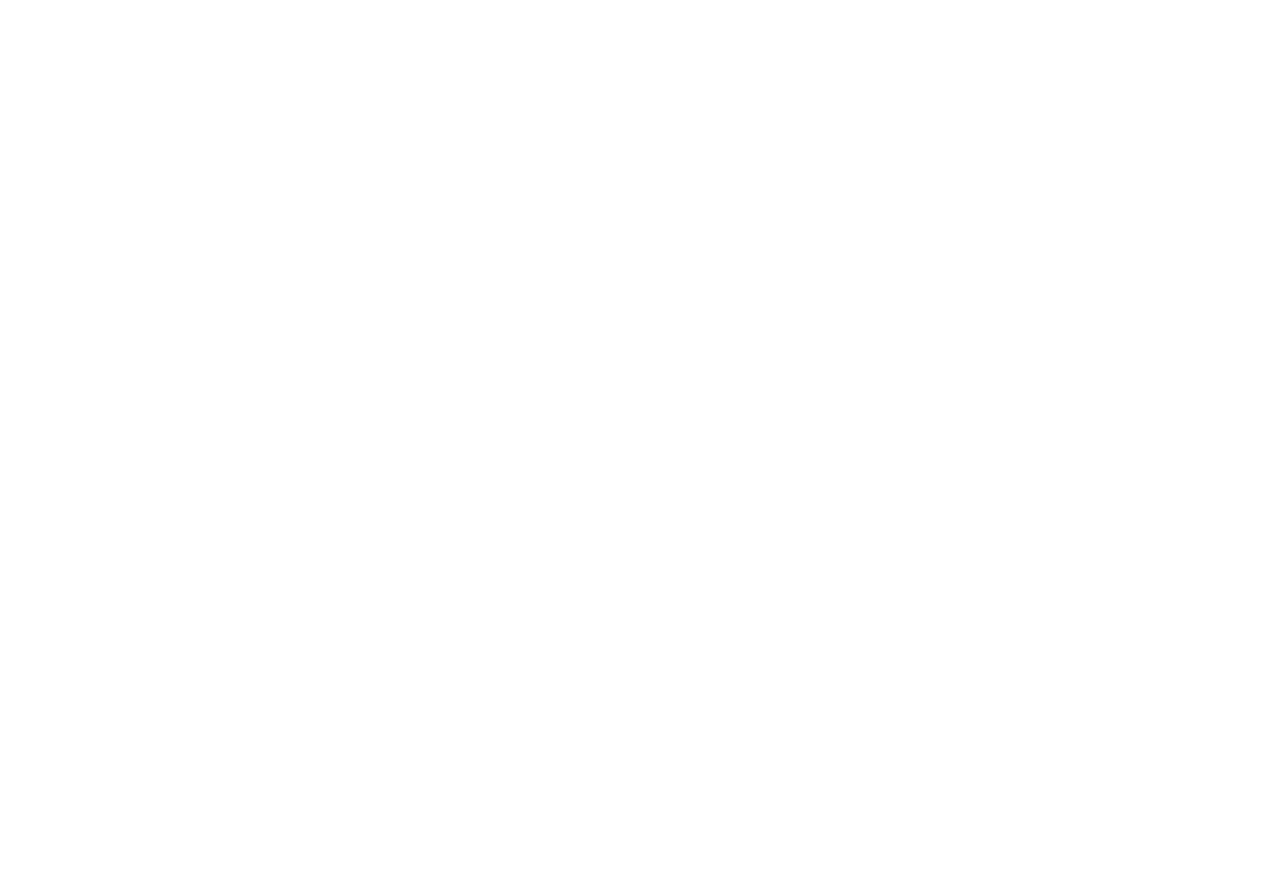
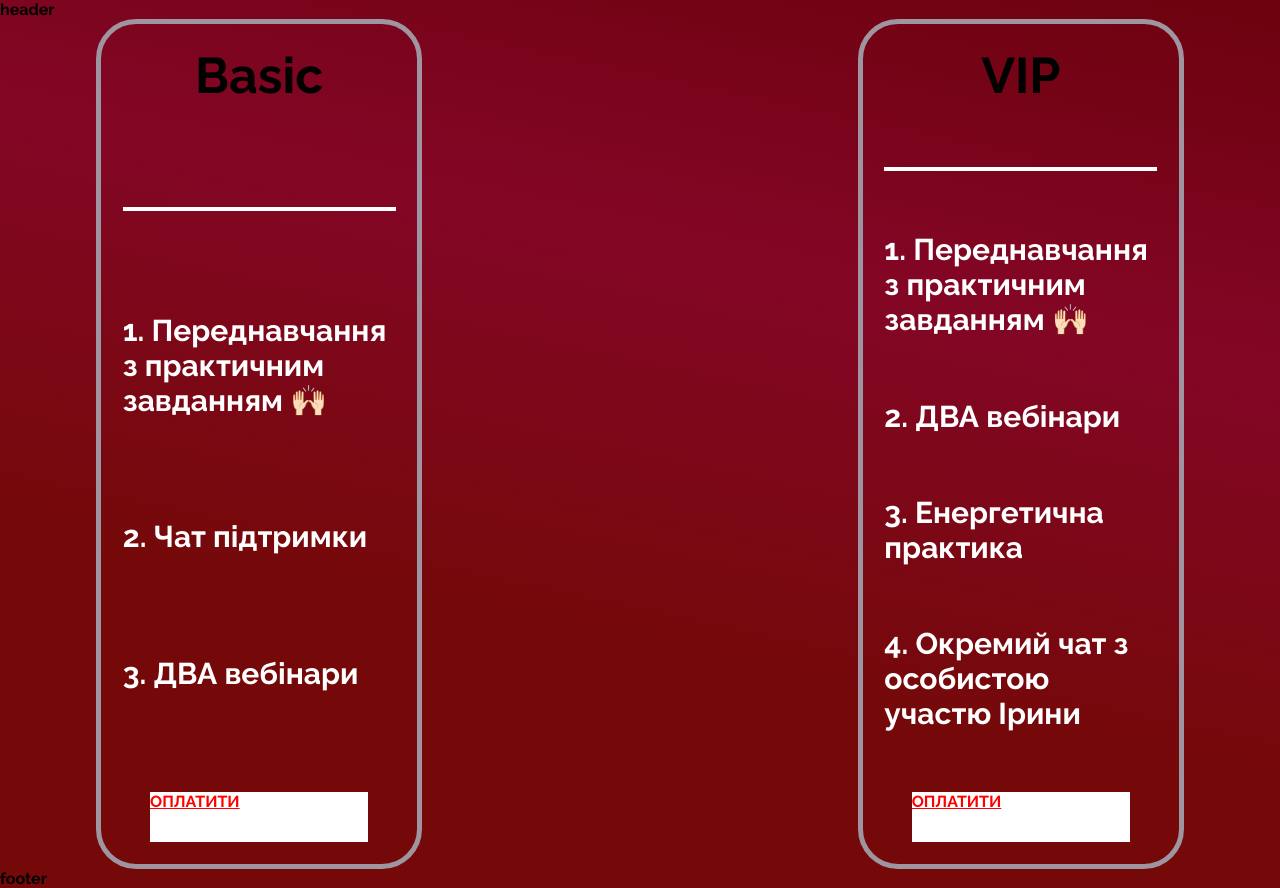
Before and after one commit to JickSuhoff/conference, a React (Vite) app: page / in a window 1280 px wide. Before the commit the page ends 800 px from the top, so only its background shows below. Built offline with nearby package versions, Linux system fonts and the light colour scheme.

Commit message:
init the git 2

```diff
--- a/src/App.tsx
+++ b/src/App.tsx
@@ -1,9 +1,22 @@
+import { createBrowserRouter, RouterProvider } from "react-router-dom";
+import RootLayout from "./pages/rootLayout/RootLayout";
+import HomePage from "./pages/homePage/HomePage";
+import PublickOfferts from "./pages/publickOfferts/PublickOfferts";
+import PrivacyPolicy from "./pages/privacyPolicy/PrivacyPolicy";
+
 function App() {
-  return (
-    <>
-
-    </>
-  );
+  const router = createBrowserRouter([
+    {
+      path: "/",
+      element: <RootLayout />,
+      children: [
+        { index: true, element: <HomePage /> },
+        { path: "/public-offerts-page", element: <PublickOfferts /> },
+        { path: "/privacy-policy-page", element: <PrivacyPolicy /> },
+      ],
+    },
+  ]);
+  return <RouterProvider router={router} />;
 }
 
 export default App;
--- /dev/null
+++ b/src/components/footer/Footer.tsx
@@ -0,0 +1,11 @@
+import style from "./Footer.module.scss";
+
+const Footer = () => {
+  return (
+    <footer className={style.footerWrapper}>
+      <p>footer</p>
+    </footer>
+  );
+};
+
+export default Footer;
--- a/src/index.css
+++ b/src/index.css
@@ -1,7 +1,14 @@
-:root {
-  width: auto;
-  height: auto;
+@import url("https://fonts.googleapis.com/css2?family=Raleway:wght@700&display=swap");
+* {
+  padding: 0;
+  margin: 0;
   box-sizing: border-box;
+}
+body {
+  width: 100%;
+  height: 100%;
+  padding: 0;
   margin: 0;
-  padding: 0;
+  overflow-x: hidden;
+  font-family: "Raleway", sans-serif;
 }
--- /dev/null
+++ b/src/pages/homePage/HomePage.module.scss
@@ -0,0 +1,112 @@
+.homePageWrapper {
+  width: 100%;
+  height: auto;
+  background: linear-gradient(
+    12deg,
+    rgb(117, 9, 9) 31%,
+    hsl(345, 91%, 27%) 68%,
+    hsl(353, 96%, 22%) 98%
+  );
+  display: flex;
+  flex-direction: column;
+  main {
+    max-width: 100%;
+    position: relative;
+    .payment {
+      max-width: 85%;
+      margin: 0 auto;
+      display: flex;
+      flex-direction: row;
+      justify-content: space-between;
+      align-items: center;
+      .basicPaymentBox {
+        display: flex;
+        flex-direction: column;
+        justify-content: space-between;
+        width: 30%;
+        height: 850px;
+        border: 5px solid rgb(159, 149, 160);
+        border-radius: 40px;
+        padding: 2%;
+        .basicHeader {
+          font-size: 50px;
+          line-height: 60px;
+          text-align: center;
+        }
+        .devider {
+          display: block;
+          width: 100%;
+          height: 4px;
+          background-color: #fff;
+        }
+        p {
+          font-size: 30px;
+          line-height: 35px;
+          color: #fff;
+        }
+        .basicPaymentBtn {
+          width: 80%;
+          height: 50px;
+          background-color: #fff;
+          color: red;
+          cursor: pointer;
+          margin: 0 auto;
+        }
+      }
+      .vipPaymentBox {
+        display: flex;
+        flex-direction: column;
+        justify-content: space-between;
+        width: 30%;
+        height: 850px;
+        border: 5px solid rgb(159, 149, 160);
+        border-radius: 40px;
+        padding: 2%;
+        .vipHeader {
+          font-size: 50px;
+          line-height: 60px;
+          text-align: center;
+        }
+        .devider {
+          display: block;
+          width: 100%;
+          height: 4px;
+          background-color: #fff;
+        }
+        p {
+          font-size: 30px;
+          line-height: 35px;
+          color: #fff;
+        }
+        .vipPaymentBtn {
+          width: 80%;
+          height: 50px;
+          background-color: #fff;
+          color: red;
+          cursor: pointer;
+          margin: 0 auto;
+        }
+      }
+    }
+    .dropdown {
+      position: absolute;
+      display: flex;
+      flex-direction: column;
+      background-color: #f9f9f9;
+      width: 460px;
+      height: 80vh;
+      box-shadow: 0px 8px 16px 0px rgba(0, 0, 0, 0.2);
+      z-index: 1;
+      top: 100px;
+      left: 30%;
+      .dropdownPaymentButton {
+        width: 60%;
+        height: 50px;
+        background-color: red;
+        color: white;
+        cursor: pointer;
+        margin: 0 auto;
+      }
+    }
+  }
+}
--- /dev/null
+++ b/src/pages/homePage/HomePage.tsx
@@ -0,0 +1,78 @@
+import React, { useState, useEffect } from "react";
+import Footer from "../../components/footer/Footer";
+import style from "./HomePage.module.scss";
+
+const HomePage: React.FC = () => {
+  const [dropdownOpen, setDropdownOpen] = useState(false);
+
+  const toggleDropdown = () => {
+    setDropdownOpen(!dropdownOpen);
+  };
+
+  const closeDropdown = (e: MouseEvent) => {
+    if (
+      !(e.target as HTMLElement).closest(`.${style.basicPaymentBtn}`) &&
+      !(e.target as HTMLElement).closest(`.${style.vipPaymentBtn}`) &&
+      !(e.target as HTMLElement).closest(`.${style.dropdown}`)
+    ) {
+      setDropdownOpen(false);
+    }
+  };
+
+  useEffect(() => {
+    window.addEventListener("click", closeDropdown);
+    return () => {
+      window.removeEventListener("click", closeDropdown);
+    };
+  }, []);
+
+  return (
+    <div className={style.homePageWrapper}>
+      <header>
+        <p>header</p>
+      </header>
+      <main>
+        <div className={style.payment}>
+          <div className={style.basicPaymentBox}>
+            <span className={style.basicHeader}>Basic</span>
+            <span className={style.devider}></span>
+            <p>1. Переднавчання з практичним завданням 🙌🏻</p>
+            <p>2. Чат підтримки</p>
+            <p>3. ДВА вебінари </p>
+            <a
+              target="_blank"
+              className={style.basicPaymentBtn}
+              href="https://secure.wayforpay.com/button/b164a187728e0"
+            >
+              ОПЛАТИТИ
+            </a>
+          </div>
+          <div className={style.vipPaymentBox}>
+            <span className={style.vipHeader}>VIP</span>
+            <span className={style.devider}></span>
+            <p>1. Переднавчання з практичним завданням 🙌🏻</p>
+            <p>2. ДВА вебінари </p>
+            <p>3. Енергетична практика</p>
+            <p>4. Окремий чат з особистою участю Ірини</p>
+            <a
+              className={style.vipPaymentBtn}
+              target="_blank"
+              href="https://secure.wayforpay.com/button/b67f9b086b2df"
+            >
+              ОПЛАТИТИ
+            </a>
+          </div>
+        </div>
+        {dropdownOpen && (
+          <div className={style.dropdown}>
+            <input />
+            <a className={style.dropdownPaymentButton}>ОПЛАТИТИ</a>
+          </div>
+        )}
+      </main>
+      <Footer />
+    </div>
+  );
+};
+
+export default HomePage;
--- /dev/null
+++ b/src/pages/privacyPolicy/PrivacyPolicy.tsx
@@ -0,0 +1,11 @@
+import style from "./PrivacyPolicy.module.scss";
+
+const PrivacyPolicy = () => {
+  return (
+    <div className={style.privacyPolicyWrapper}>
+      <p>privacy</p>
+    </div>
+  );
+};
+
+export default PrivacyPolicy;
--- /dev/null
+++ b/src/pages/publickOfferts/PublickOfferts.tsx
@@ -0,0 +1,11 @@
+import style from "./PublickOfferts.module.scss";
+
+const PublickOfferts = () => {
+  return (
+    <div className={style.publickOffertsWrapper}>
+      <p>PublickOfferts</p>
+    </div>
+  );
+};
+
+export default PublickOfferts;
--- /dev/null
+++ b/src/pages/rootLayout/RootLayout.module.scss
@@ -0,0 +1,4 @@
+.rootWrapper {
+  width: 100%;
+  height: auto;
+}
--- /dev/null
+++ b/src/pages/rootLayout/RootLayout.tsx
@@ -0,0 +1,12 @@
+import { Outlet } from "react-router-dom";
+import style from "./RootLayout.module.scss";
+
+const RootLayout = () => {
+  return (
+    <div className={style.rootWrapper}>
+      <Outlet />
+    </div>
+  );
+};
+
+export default RootLayout;
```
Also changed, not shown: src/components/footer/Footer.module.scss (added), src/pages/privacyPolicy/PrivacyPolicy.module.scss (added), src/pages/publickOfferts/PublickOfferts.module.scss (added).
